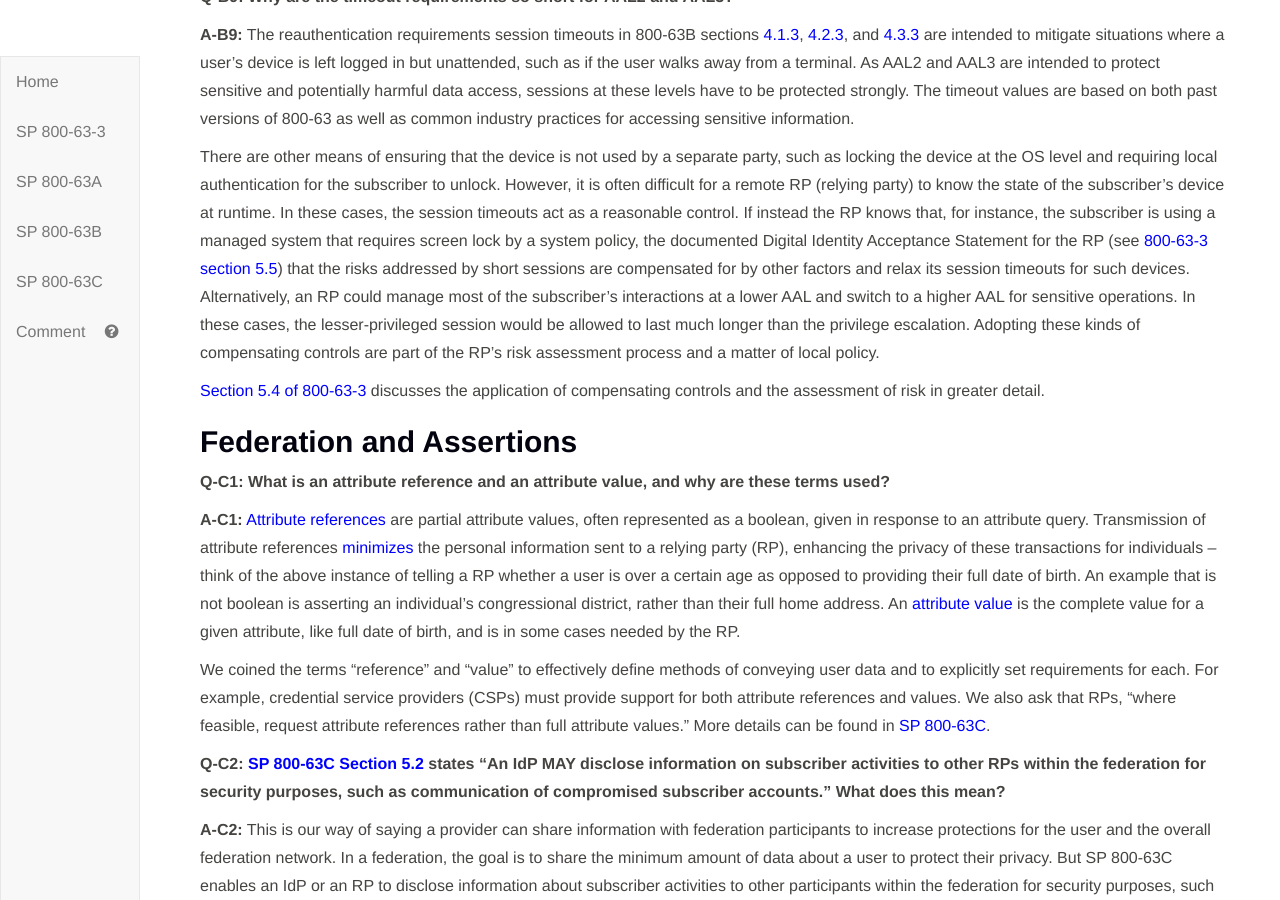
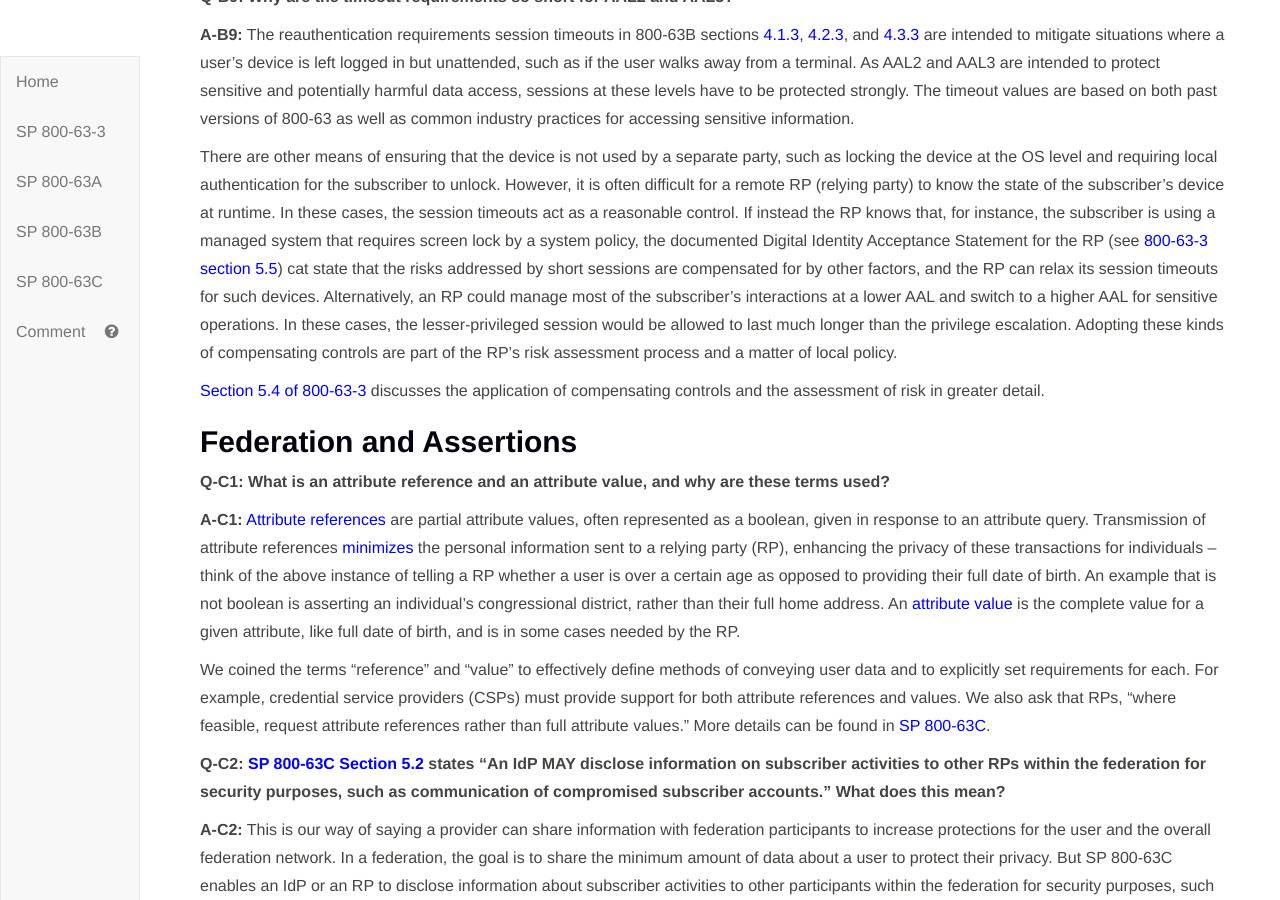
Before and after one commit to usnistgov/800-63-FAQ, a Jekyll site: the page built from faq-v1.md, in a window 1280 px wide and 900 px high, scrolled down 5484 px. Built offline with Jekyll 4.4.1, drawn with Linux system fonts in a browser that asks for light colours; our own code applies the rules of GitHub Pages for plain Markdown files.

Commit message:
fixed wording

```diff
--- a/faq-v1.md
+++ b/faq-v1.md
@@ -130,7 +130,7 @@ The dictionary, or blacklist, should contain likely common passwords without par
 
 **A-B9:** The reauthentication requirements session timeouts in 800-63B sections [4.1.3](https://pages.nist.gov/800-63-3/sp800-63b.html#aal1reauth), [4.2.3](https://pages.nist.gov/800-63-3/sp800-63b.html#aal2reauth), and [4.3.3](https://pages.nist.gov/800-63-3/sp800-63b.html#aal3reauth) are intended to mitigate situations where a user’s device is left logged in but unattended, such as if the user walks away from a terminal. As AAL2 and AAL3 are intended to protect sensitive and potentially harmful data access, sessions at these levels have to be protected strongly. The timeout values are based on both past versions of 800-63 as well as common industry practices for accessing sensitive information.
 
-There are other means of ensuring that the device is not used by a separate party, such as locking the device at the OS level and requiring local authentication for the subscriber to unlock. However, it is often difficult for a remote RP (relying party) to know the state of the subscriber’s device at runtime. In these cases, the session timeouts act as a reasonable control. If instead the RP knows that, for instance, the subscriber is using a managed system that requires screen lock by a system policy, the documented Digital Identity Acceptance Statement for the RP (see [800-63-3 section 5.5](https://pages.nist.gov/800-63-3/sp800-63-3.html#daps)) that the risks addressed by short sessions are compensated for by other factors and relax its session timeouts for such devices. Alternatively, an RP could manage most of the subscriber’s interactions at a lower AAL and switch to a higher AAL for sensitive operations. In these cases, the lesser-privileged session would be allowed to last much longer than the privilege escalation. Adopting these kinds of compensating controls are part of the RP’s risk assessment process and a matter of local policy.
+There are other means of ensuring that the device is not used by a separate party, such as locking the device at the OS level and requiring local authentication for the subscriber to unlock. However, it is often difficult for a remote RP (relying party) to know the state of the subscriber’s device at runtime. In these cases, the session timeouts act as a reasonable control. If instead the RP knows that, for instance, the subscriber is using a managed system that requires screen lock by a system policy, the documented Digital Identity Acceptance Statement for the RP (see [800-63-3 section 5.5](https://pages.nist.gov/800-63-3/sp800-63-3.html#daps)) cat state that the risks addressed by short sessions are compensated for by other factors, and the RP can relax its session timeouts for such devices. Alternatively, an RP could manage most of the subscriber’s interactions at a lower AAL and switch to a higher AAL for sensitive operations. In these cases, the lesser-privileged session would be allowed to last much longer than the privilege escalation. Adopting these kinds of compensating controls are part of the RP’s risk assessment process and a matter of local policy.
 
 [Section 5.4 of 800-63-3](https://pages.nist.gov/800-63-3/sp800-63-3.html#risk) discusses the application of compensating controls and the assessment of risk in greater detail.
 
```
